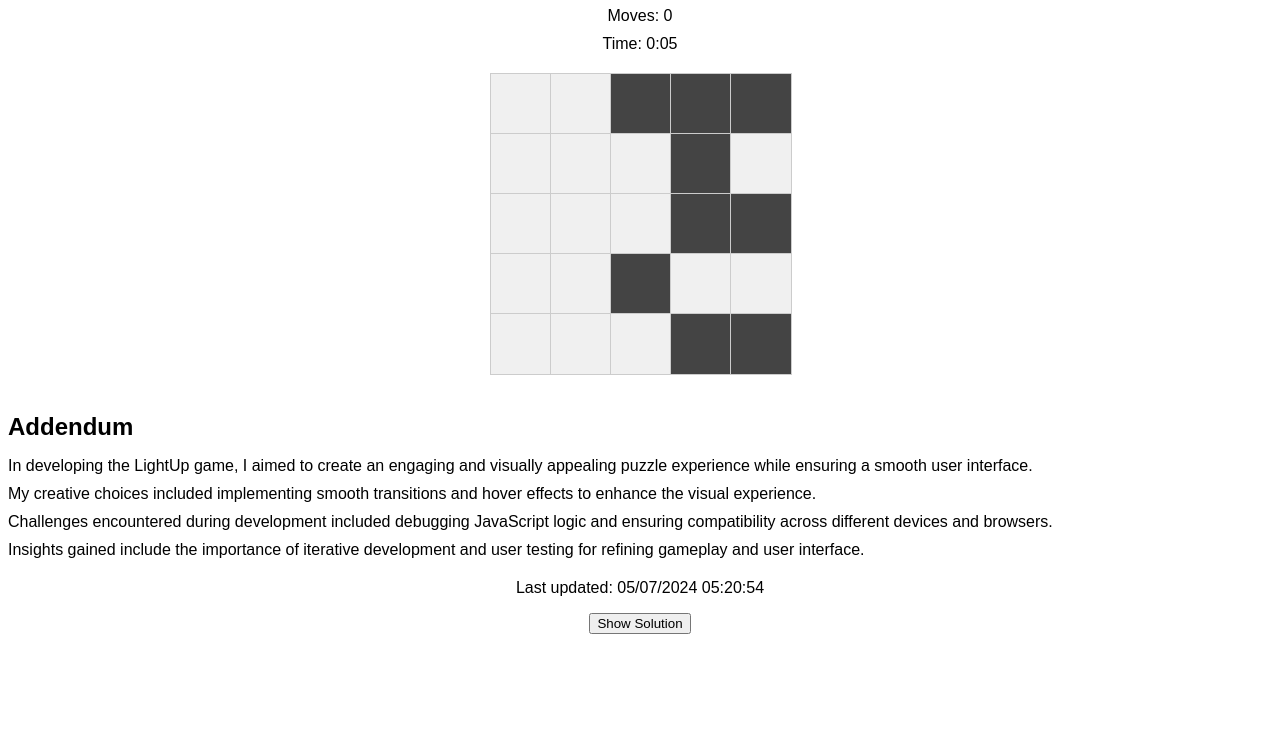
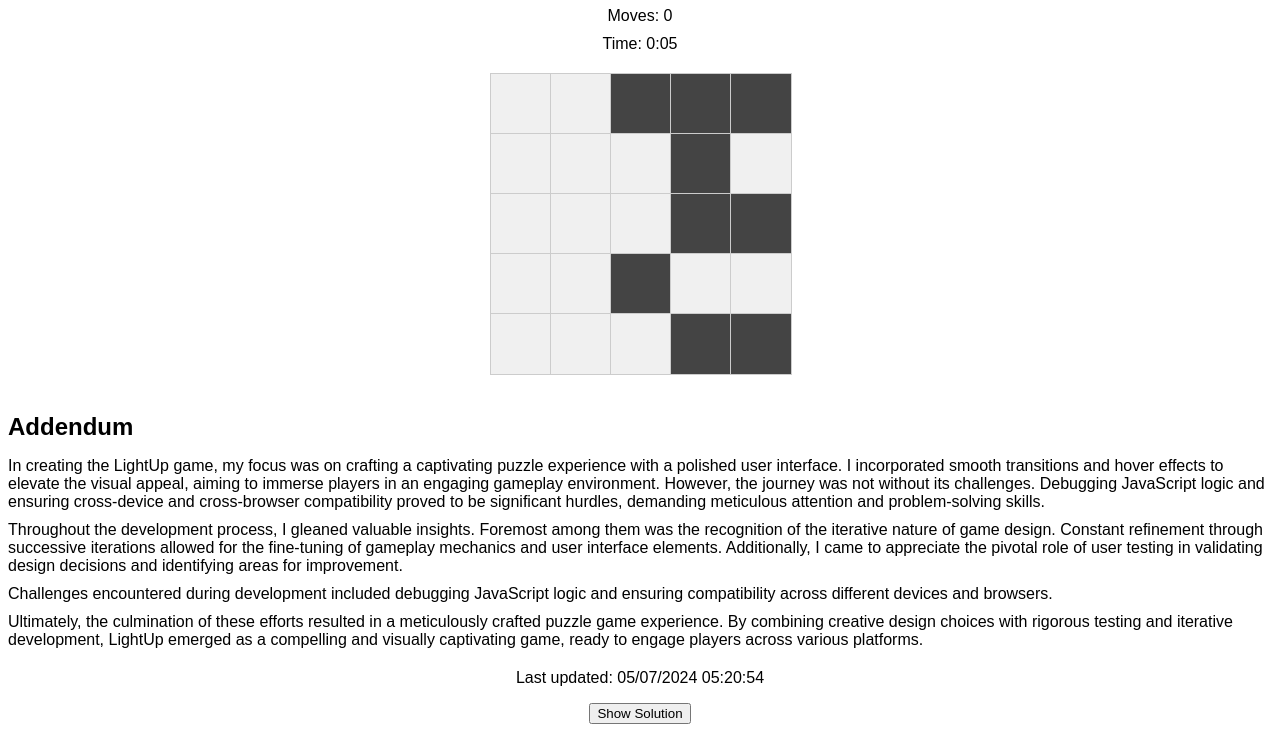
Before and after one commit to VamsiPullagura6677/ITC-505, a plain HTML site: page final/index.html in a window 1280 px wide. Shown: the part 99-831 px from the top of the page. Before the commit the page ends 800 px from the top, so only its background shows below. Drawn offline with Linux system fonts and the light colour scheme.

Commit message:
Update index.html

```diff
--- a/final/index.html
+++ b/final/index.html
@@ -19,10 +19,10 @@
   <div id="addendum">
     <h2>Addendum</h2>
     <ul>
-      <li>In developing the LightUp game, I aimed to create an engaging and visually appealing puzzle experience while ensuring a smooth user interface.</li>
-      <li>My creative choices included implementing smooth transitions and hover effects to enhance the visual experience.</li>
-      <li>Challenges encountered during development included debugging JavaScript logic and ensuring compatibility across different devices and browsers.</li>
-      <li>Insights gained include the importance of iterative development and user testing for refining gameplay and user interface.</li>
+      <li> In creating the LightUp game, my focus was on crafting a captivating puzzle experience with a polished user interface. I incorporated smooth transitions and hover effects to elevate the visual appeal, aiming to immerse players in an engaging gameplay environment. However, the journey was not without its challenges. Debugging JavaScript logic and ensuring cross-device and cross-browser compatibility proved to be significant hurdles, demanding meticulous attention and problem-solving skills.</li>
+      <li> Throughout the development process, I gleaned valuable insights. Foremost among them was the recognition of the iterative nature of game design. Constant refinement through successive iterations allowed for the fine-tuning of gameplay mechanics and user interface elements. Additionally, I came to appreciate the pivotal role of user testing in validating design decisions and identifying areas for improvement.</li>
+      <li> Challenges encountered during development included debugging JavaScript logic and ensuring compatibility across different devices and browsers.</li>
+      <li> Ultimately, the culmination of these efforts resulted in a meticulously crafted puzzle game experience. By combining creative design choices with rigorous testing and iterative development, LightUp emerged as a compelling and visually captivating game, ready to engage players across various platforms.</li>
     </ul>
   </div>
 
```
